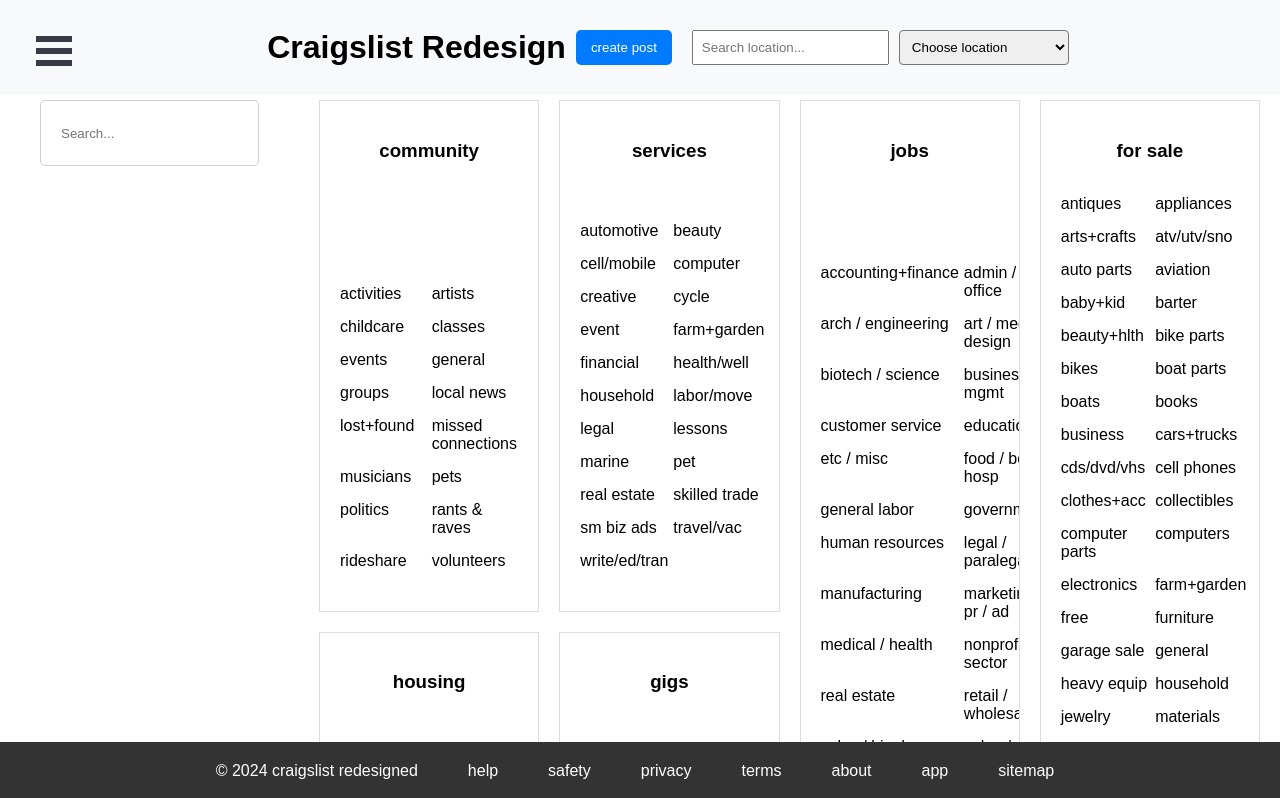
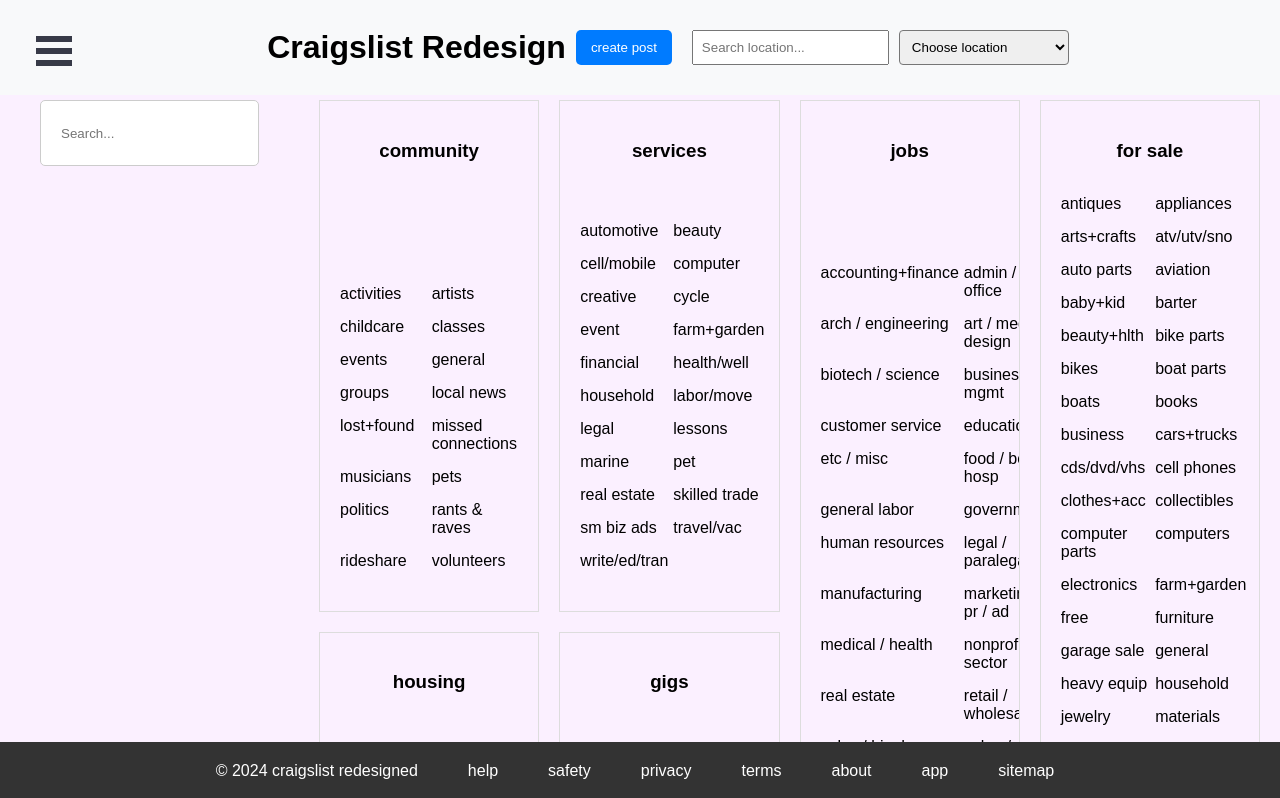
Before and after one commit to Gochad/redesign-craigslist, a React (Create React App) app: page / in a window 1280 px wide. Shown: the top 798 px of the page. Built offline with nearby package versions, Linux system fonts and the light colour scheme.

Commit message:
background

```diff
--- a/src/pages/PageLayout.tsx
+++ b/src/pages/PageLayout.tsx
@@ -1,8 +1,8 @@
-import React from 'react';
-import styled from 'styled-components';
-import Header from '../components/Header';
-import Footer from '../components/Footer';
-import LeftList from '../components/LeftList';
+import React from "react";
+import styled from "styled-components";
+import Header from "../components/Header";
+import Footer from "../components/Footer";
+import LeftList from "../components/LeftList";
 
 const LayoutContainer = styled.div`
   display: flex;
@@ -15,8 +15,8 @@ const Content = styled.div`
   display: flex;
   flex-grow: 1;
   padding-top: 80px;
+  background-color: #fbf0ff;
 `;
-
 
 interface PageLayoutProps {
   children: React.ReactNode;
@@ -27,9 +27,7 @@ const PageLayout: React.FC<PageLayoutProps> = ({ children }) => {
     <LayoutContainer>
       <Header />
       <LeftList />
-      <Content>
-        {children}
-      </Content>
+      <Content>{children}</Content>
       <Footer />
     </LayoutContainer>
   );
```
